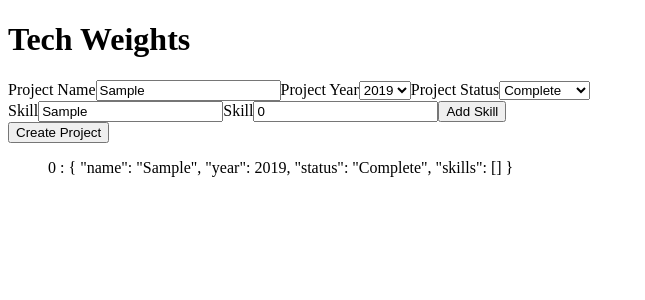
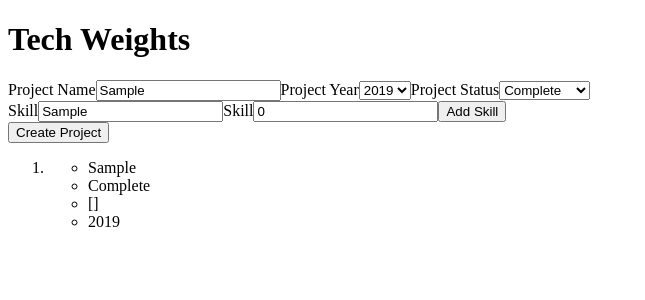
Before and after one commit to aaronmyatt/original-tech-weights, a Vue app: page / in a window 1280 px wide. Both pictures are taken after typing "Sample", "Sample" into the empty fields and a click on the button "Create Project". Shown: the top 300 px of the page, without its empty margins (0-645 px from the left). Built offline with nearby package versions, Linux system fonts and the light colour scheme.

Commit message:
render project as a list
closes issue #27

Signed-off-by: aaron <aaron@mindvalley.com>

```diff
--- a/src/components/ProjectsList.vue
+++ b/src/components/ProjectsList.vue
@@ -1,7 +1,14 @@
 <template>
   <div>
-    <ol :key="index" class="projects-list" v-for="(project, index) in projects">
-      {{ index }} : {{ project }}
+    <ol>
+      <li :key="index" class="projects-list" v-for="(project, index) in projects">
+        <ul>
+          <li>{{ project.name }}</li>
+          <li>{{ project.status }}</li>
+          <li>{{ project.skills }}</li>
+          <li>{{ project.year }}</li>
+        </ul>
+      </li>
     </ol>
   </div>
 </template>
@@ -9,8 +16,6 @@
 <script>
 // @todo #19:30m/DEV implement a Project component
 //  this will render project data passed over by the ProjectBuilder
-
-// @todo #26:30m/DEV render project as html, not an object
 
 export default {
   name: 'ProjectsList',
```
